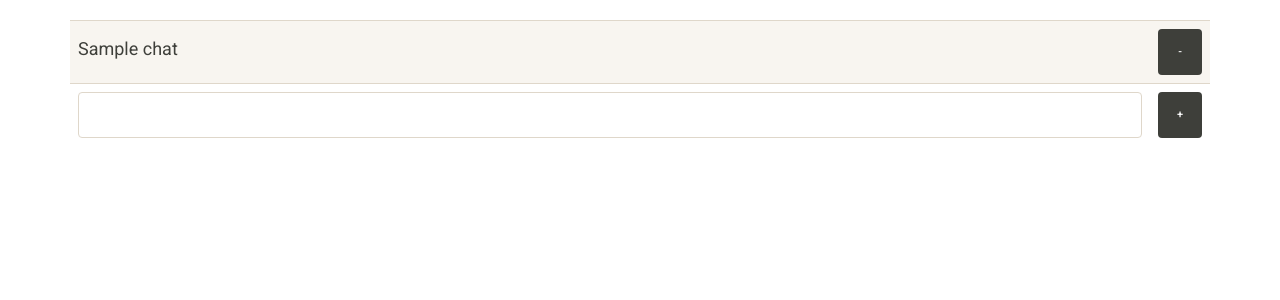
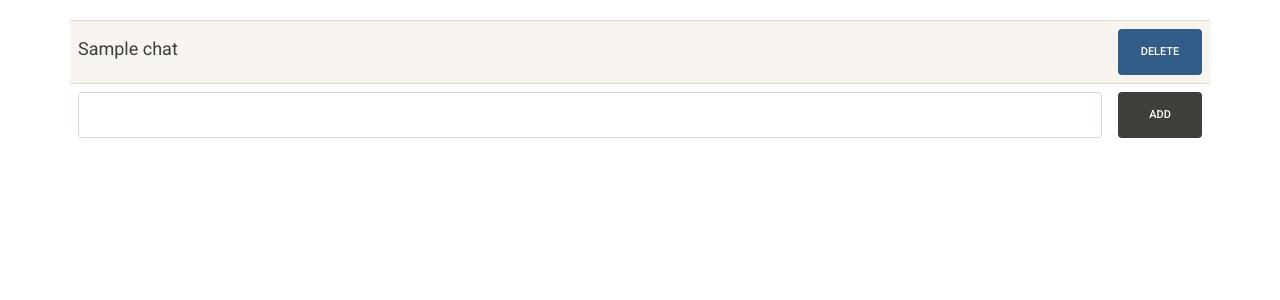
Before and after one commit to lionn2/pythonChat, a Django app: page / in a window 1280 px wide. Shown: the part 64-364 px from the top of the page. Run offline with Django 3.2, Linux system fonts and the light colour scheme; tables that the repository leaves empty hold one stand-in row (values such as "Sample post"); parts of the project's set-up code (start-up, migrations or seed data) failed here and were passed over; some libraries are stand-ins or nearby versions.

Commit message:
edit css

```diff
--- a/chat/static/css/style.css
+++ b/chat/static/css/style.css
@@ -23,5 +23,5 @@
 	//border: 1px solid #83817F;
 }
 .td-chats-button {
-	width: 60px;
+	width: 100px;
 }
--- a/chat/templates/index.html
+++ b/chat/templates/index.html
@@ -27,7 +27,7 @@
 		-->
 			{% for chat in chats %}
 		<tr class="tr-hover" onclick="document.location = 'chat/{{ chat.id }}'">
-			<form class="form" id="form-delete-chat" action="/create_chat/" method="post">
+			<form class="form" id="form-delete-chat" action="/delete_chat/" method="post">
 				<fieldset>
 					{% csrf_token %}
 					<td>
@@ -35,9 +35,8 @@
 					</td>
 					<input class="form-control" type="hidden" name="chat_id" class="chat_id" value="{{ chat.id }}" />
 					<td class="td-chats-button">
-						<button class="btn btn-default btn-block" onclick="delete_chat()">-</button>
+						<button class="btn btn-primary btn-block" onclick="delete_chat()">Delete</button>
 					</td>
-
 				</fieldset>
 			</form>
 		</tr>
@@ -50,7 +49,7 @@
 						<input class="form-control" type="text" name="chat_name" id="chat_name" />
 					</td>
 					<td class="td-chats-button">
-						<button class="btn btn-default btn-block" onclick="return is_valid_form()">+</button>
+						<button class="btn btn-default btn-block" onclick="return is_valid_form()">Add</button>
 					</td>
 
 				</fieldset>
--- a/chat/templates/registration.html
+++ b/chat/templates/registration.html
@@ -76,7 +76,7 @@
       -->
       <div class="form-group">
         <!-- Button -->
-        <button class="btn btn-success">Register</button>
+        <button class="btn btn-primary">Register</button>
         <div class="controls"></div>
       </div>
     </fieldset>
--- a/proj.txt
+++ b/proj.txt
@@ -72,7 +72,7 @@ create chat:
 	fields:
 		chat_name
 	response:
-		redirect to chat.html
+		redirect to /chat/chat_id
 
 delete chat:
 	method:
@@ -82,4 +82,4 @@ delete chat:
 	fields:
 		chat_id
 	response:
-		redirect to index.html
+		redirect to /
```
Also changed, not shown: chat/views.py (line endings or trailing spaces).
